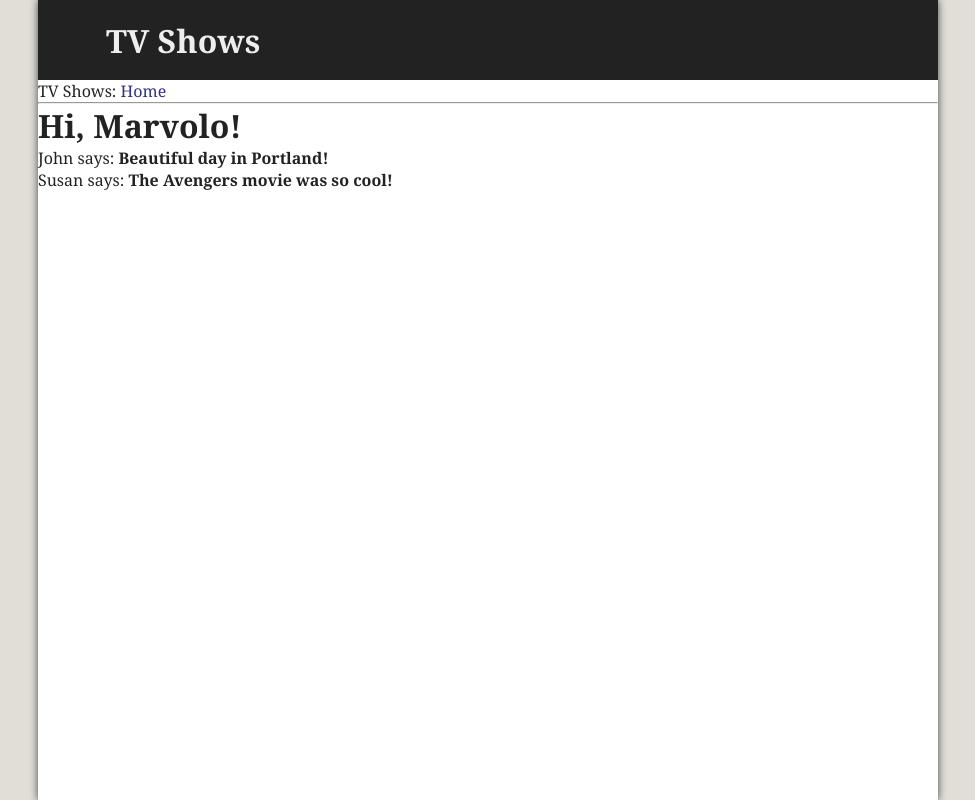
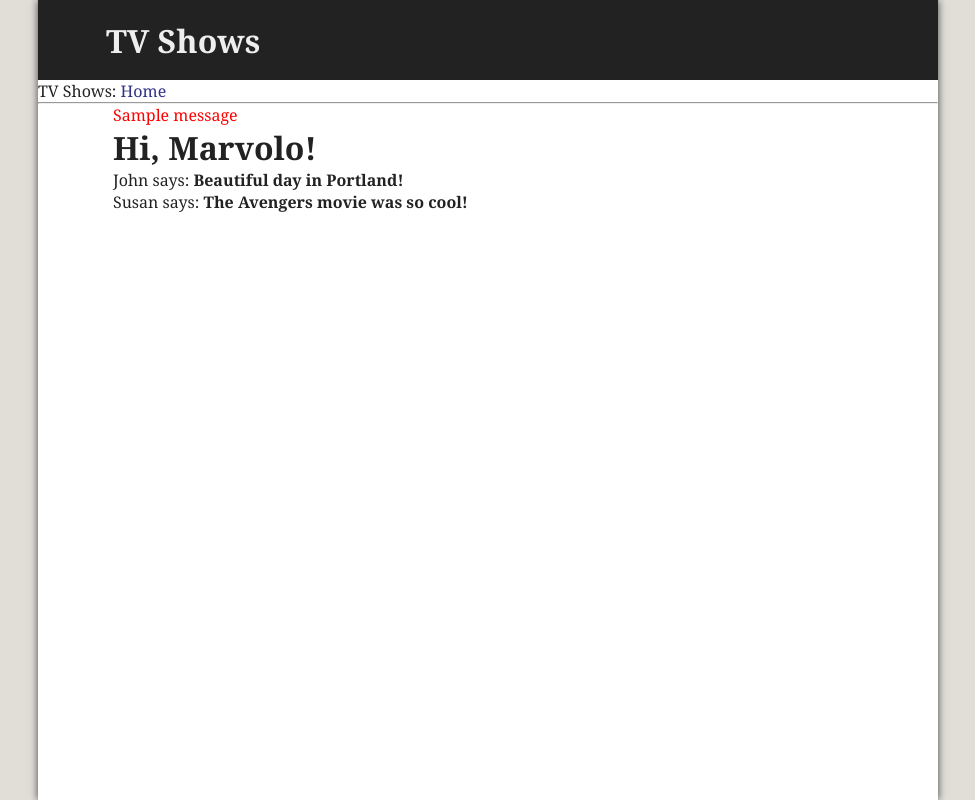
Before and after one commit to happyraul/tv, a Flask app: page / in a window 1280 px wide. Shown: the whole page, without its empty margins (152-1127 px from the left). Run offline with Flask 2, Linux system fonts and the light colour scheme; one stand-in notice (Sample message) is shown.

Commit message:
added flash messages

```diff
--- a/app/templates/base.html
+++ b/app/templates/base.html
@@ -18,7 +18,19 @@
     </div>
     <div>TV Shows: <a href="/index">Home</a></div>
     <hr />
-    {% block content %}{% endblock %}
+    <div class="main">
+      {% block main %}{% endblock %}
+      <div class="content">
+        {% with messages = get_flashed_messages() %}
+        {% if messages %}
+        {% for message in messages %}
+        <div class="flash">{{ message }} </div>
+        {% endfor %}
+        {% endif %}
+        {% endwith %}
+        {% block content %}{% endblock %}
+      </div>
+    </div>
   </div>
 </body>
 </html>
```
